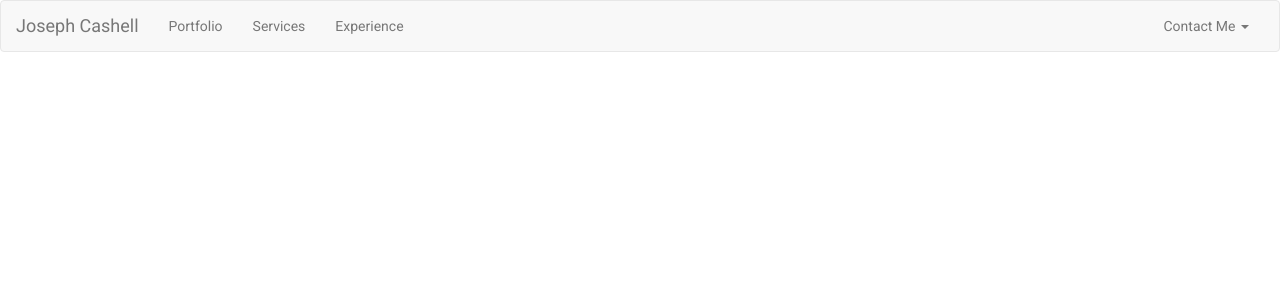
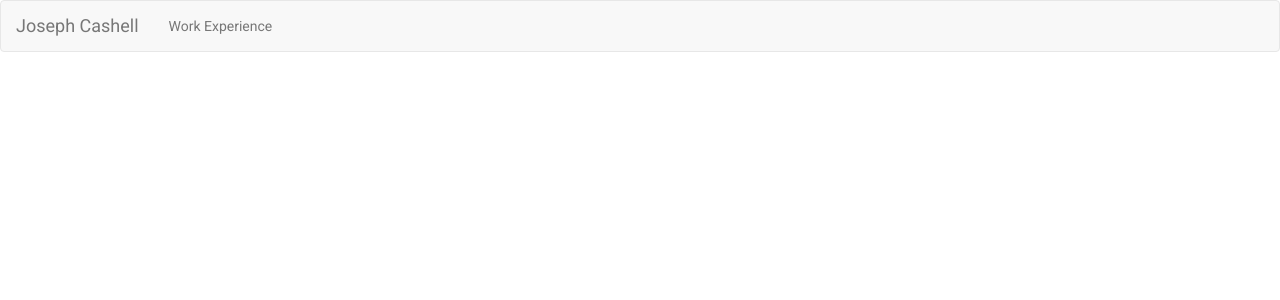
Before and after one commit to joepcash/josephcashell.com, an Angular app in the folder frontend/: page / in a window 1280 px wide. Shown: the top 300 px of the page. Built offline with nearby package versions, Linux system fonts and the light colour scheme.

Commit message:
Commented out all unused navbar items

```diff
--- a/frontend/angular.json
+++ b/frontend/angular.json
@@ -29,10 +29,14 @@
             ],
             "styles": [
               "./node_modules/@angular/material/prebuilt-themes/indigo-pink.css",
-              "node_modules/bootstrap/dist/css/bootstrap.min.css",
+              "./node_modules/bootstrap/dist/css/bootstrap.min.css",
               "src/styles.css"
             ],
-            "scripts": []
+            "scripts": [
+              "./node_modules/jquery/dist/jquery.min.js",
+              "./node_modules/popper.js/dist/umd/popper.min.js",
+              "./node_modules/bootstrap/dist/js/bootstrap.min.js"
+            ]
           },
           "configurations": {
             "production": {
--- a/frontend/package.json
+++ b/frontend/package.json
@@ -23,6 +23,8 @@
     "@angular/platform-browser-dynamic": "~11.0.4",
     "@angular/router": "~11.0.4",
     "bootstrap": "^3.4.1",
+    "jquery": "^3.6.0",
+    "popper.js": "^1.16.1",
     "rxjs": "~6.6.0",
     "tslib": "^2.0.0",
     "zone.js": "~0.10.2"
--- a/frontend/src/app/navbar/navbar.component.html
+++ b/frontend/src/app/navbar/navbar.component.html
@@ -5,18 +5,28 @@
         </div>
         <div class="collapse navbar-collapse">
             <ul class="nav navbar-nav">
-                <li><a href="#">Portfolio</a></li>
-                <li><a href="#">Services</a></li>
-                <li><a routerLink="/experience" routerLinkActive="active">Experience</a></li>
+                <!-- <li><a href="#">Portfolio</a></li> -->
+                <!-- <li><a href="#">Services</a></li> -->
+                <li><a routerLink="/experience" routerLinkActive="active">Work Experience</a></li>
             </ul>
             <ul class="nav navbar-nav navbar-right">
-                <li class="dropdown">
-                    <a href="#" class="dropdown-toggle" role="button">Contact Me <span class="caret"></span></a>
+                <!-- <li class="dropdown">
+                    <a class="dropdown-toggle" role="button">Contact Me <span class="caret"></span></a>
                     <ul class="dropdown-menu">
                         <li><a href="#">Save Data</a></li>
                         <li><a href="#">Fetch Data</a></li>
                     </ul>
-                </li>
+                </li> -->
+                <!-- <li class="dropdown">
+                    <button class="dropdown-toggle" type="button" data-toggle="dropdown">
+                      Contact me<span class="caret"></span>
+                    </button>
+                    <div class="dropdown-menu" aria-labelledby="dropdownMenuButton">
+                      <a class="dropdown-item" href="#">Action</a>
+                      <a class="dropdown-item" href="#">Another action</a>
+                      <a class="dropdown-item" href="#">Something else here</a>
+                    </div>
+                </li> -->
             </ul>
         </div>
     </div>
```
Also changed, not shown: 1 other file (tests, documents, lock files or other folders).
